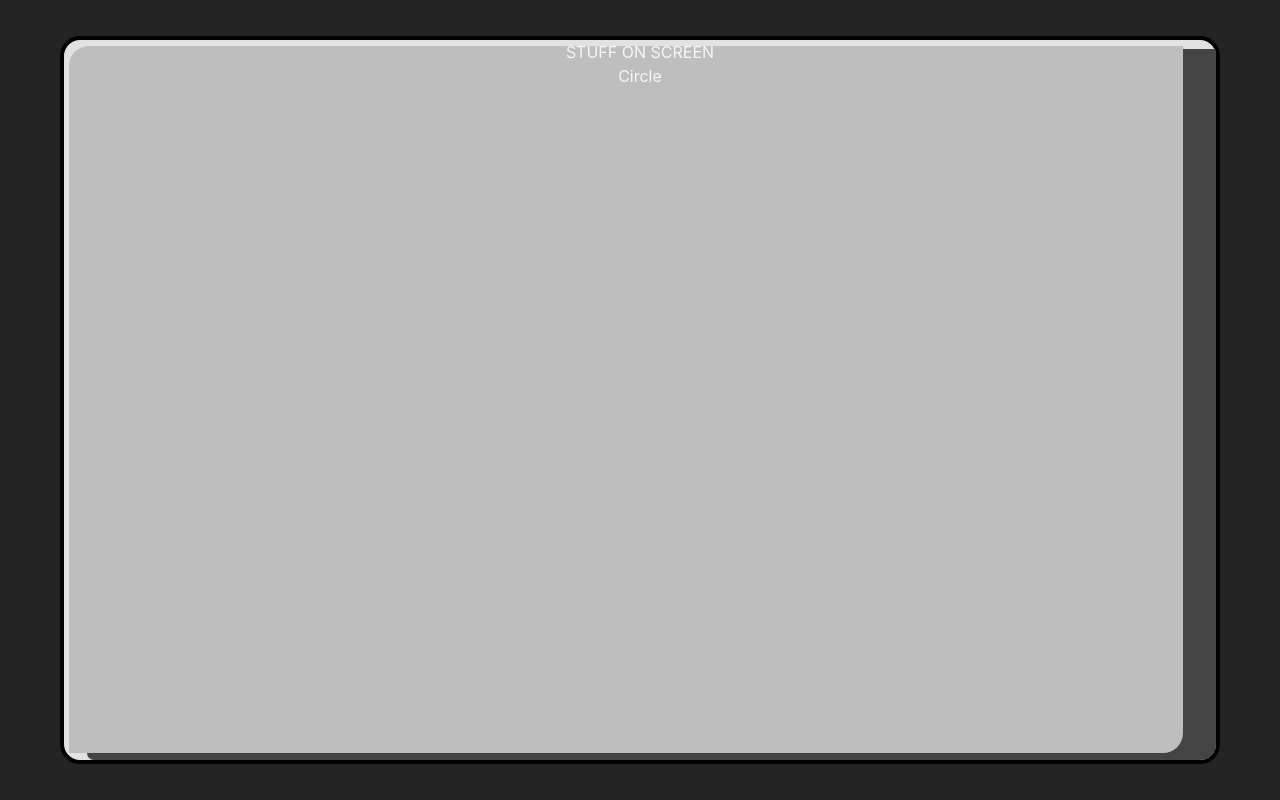
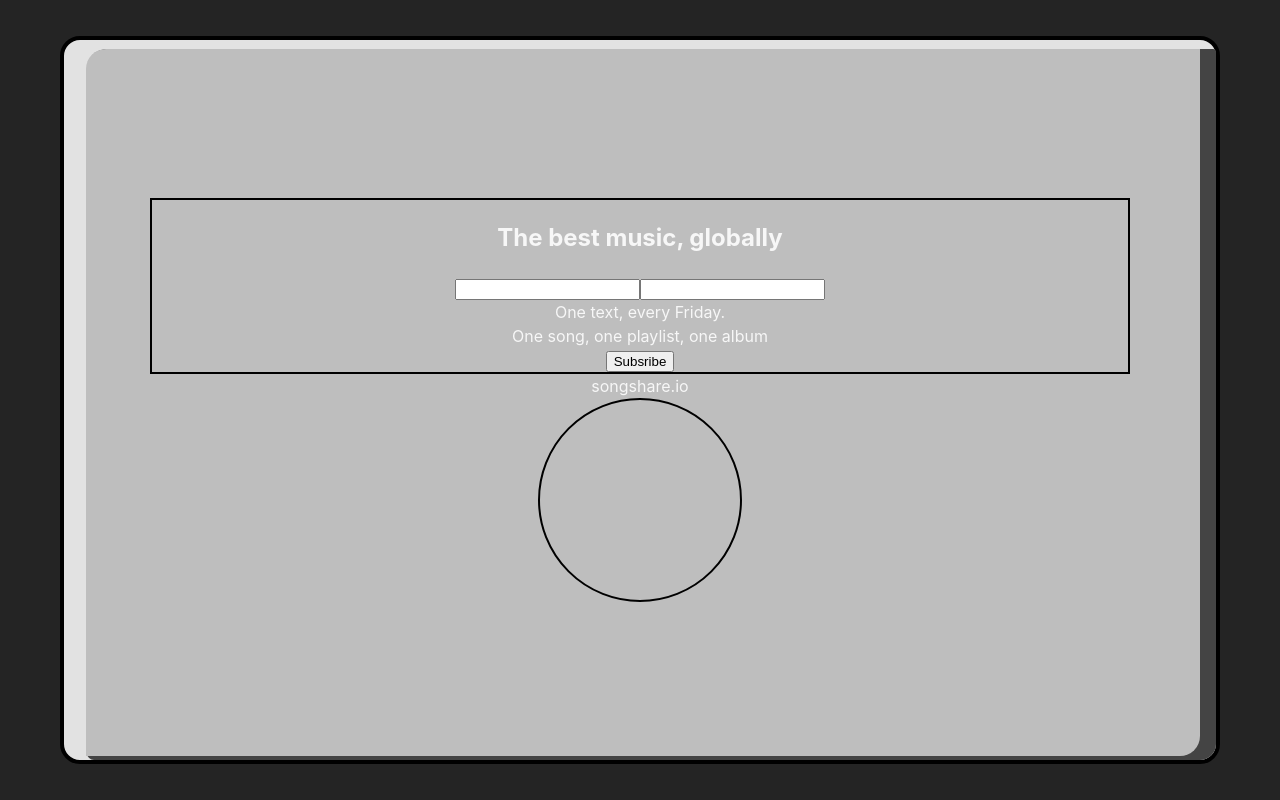
Before and after one commit to Serrin-Sage/music_app, a React (Vite) app in the folder music_app/: page / in a window 1280 px wide. Built offline with nearby package versions, Linux system fonts and the light colour scheme.

Commit message:
added basic text to screen component

```diff
--- a/music_app/src/components/Circle.jsx
+++ b/music_app/src/components/Circle.jsx
@@ -1,7 +1,9 @@
 const Circle = () => {
   return (
     <div className="circle-container">
-      Circle
+      <div className="main-circle">
+
+      </div>
     </div>
   )
 }
--- a/music_app/src/components/Screen.jsx
+++ b/music_app/src/components/Screen.jsx
@@ -2,8 +2,20 @@ const Screen = () => {
   return (
     <div className="screen-container">
       <div className="screen-content">
-        STUFF ON SCREEN
+        <h2>The best music, globally</h2>
+        <div className="subscriber-form">
+          <form>
+            <input type="text"></input>
+            <input type="text"></input>
+          </form>
+        </div>
+        <div>
+          One text, every Friday.<br/>
+          One song, one playlist, one album
+        </div>
+        <button>Subsribe</button>
       </div>
+      <div className='app-title'>songshare.io</div>
     </div>
   )
 }
--- a/music_app/src/stylesheets/ipodstyle.scss
+++ b/music_app/src/stylesheets/ipodstyle.scss
@@ -1,4 +1,9 @@
 .ipod-container {
+    display: flex;
+    flex-direction: column;
+    align-items: center;
+    justify-content: center;
+    // justify-content: space-around;
     position: relative;
     height: 90vh;
     width: 90vw;
@@ -31,11 +36,27 @@
 }
 
 .screen-container {
+    width: 85%;
     position: relative;
     z-index: 3;
+    font-size: 16px;
+    .screen-content {
+        border: 2px solid black;
+
+    }
 }
 
 .circle-container {
+    display: flex;
+    justify-content: center;
+    width: 85%;
     position: relative;
     z-index: 3;
+
+    .main-circle {
+        min-height: 200px;
+        min-width: 200px;
+        border: solid 2px black;
+        border-radius: 50%;
+    }
 }
```
